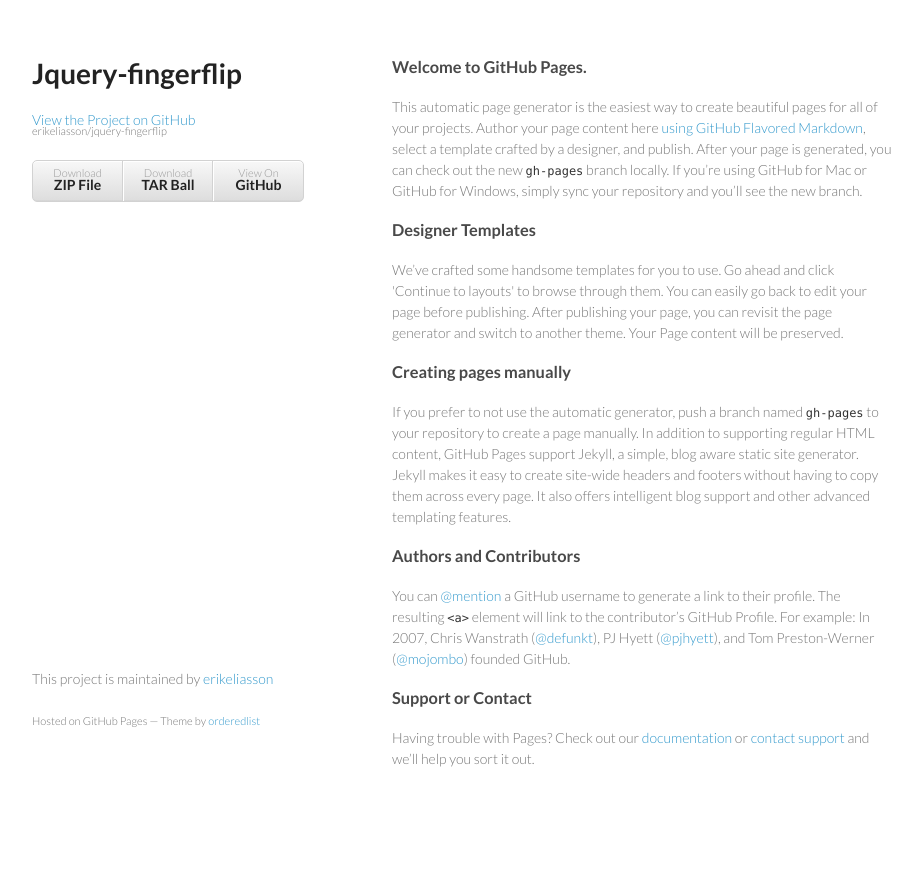
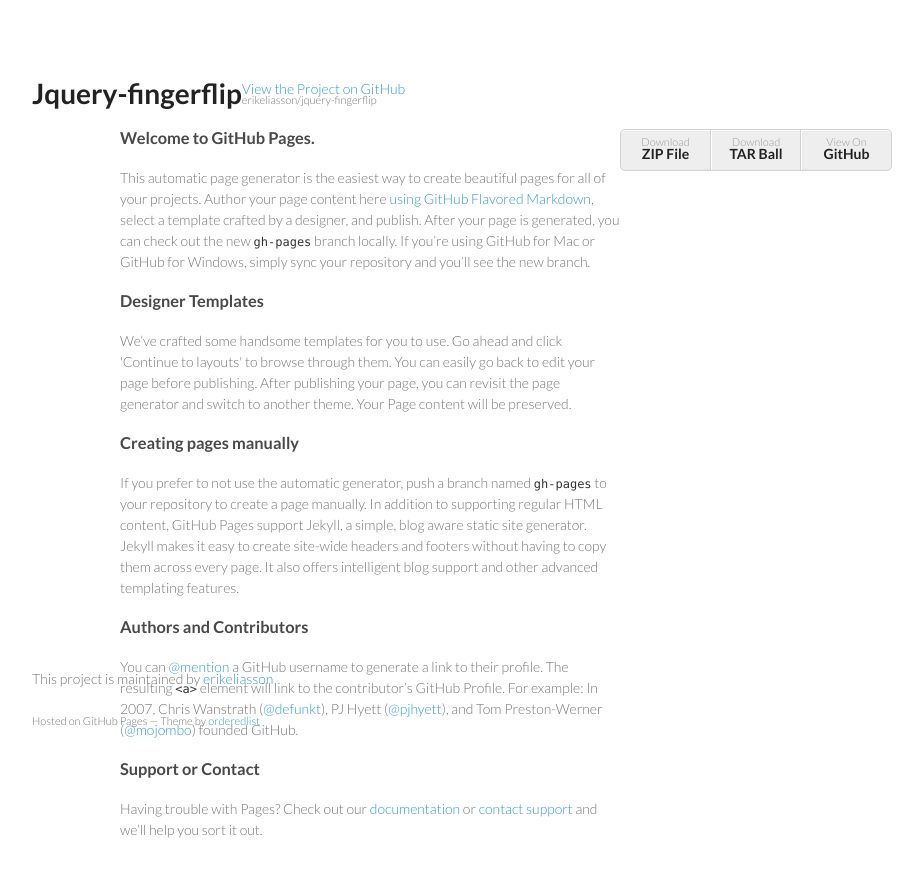
Before and after one commit to erikeliasson/jquery-fingerflip, a plain HTML site: page index.html in a window 1280 px wide. Shown: the whole page, without its empty margins (178-1101 px from the left). Before the commit the page ends 839 px from the top, so only its background shows below. Drawn offline with Linux system fonts and the light colour scheme.

Commit message:
Update style.css

```diff
--- a/stylesheets/style.css
+++ b/stylesheets/style.css
@@ -98,28 +98,20 @@ img {
 header {
   width:100%;
   max-width:1200px;
+}
+header h1 {
   float:left;
-  position:fixed;
 }
-
 header ul {
   list-style:none;
   height:40px;
-
   padding:0;
-
   background: #eee;
-  background: -moz-linear-gradient(top, #f8f8f8 0%, #dddddd 100%);
-  background: -webkit-gradient(linear, left top, left bottom, color-stop(0%,#f8f8f8), color-stop(100%,#dddddd));
-  background: -webkit-linear-gradient(top, #f8f8f8 0%,#dddddd 100%);
-  background: -o-linear-gradient(top, #f8f8f8 0%,#dddddd 100%);
-  background: -ms-linear-gradient(top, #f8f8f8 0%,#dddddd 100%);
-  background: linear-gradient(top, #f8f8f8 0%,#dddddd 100%);
-
   border-radius:5px;
   border:1px solid #d2d2d2;
   box-shadow:inset #fff 0 1px 0, inset rgba(0,0,0,0.03) 0 -1px 0;
   width:270px;
+  float:right;
 }
 
 header li {
```
